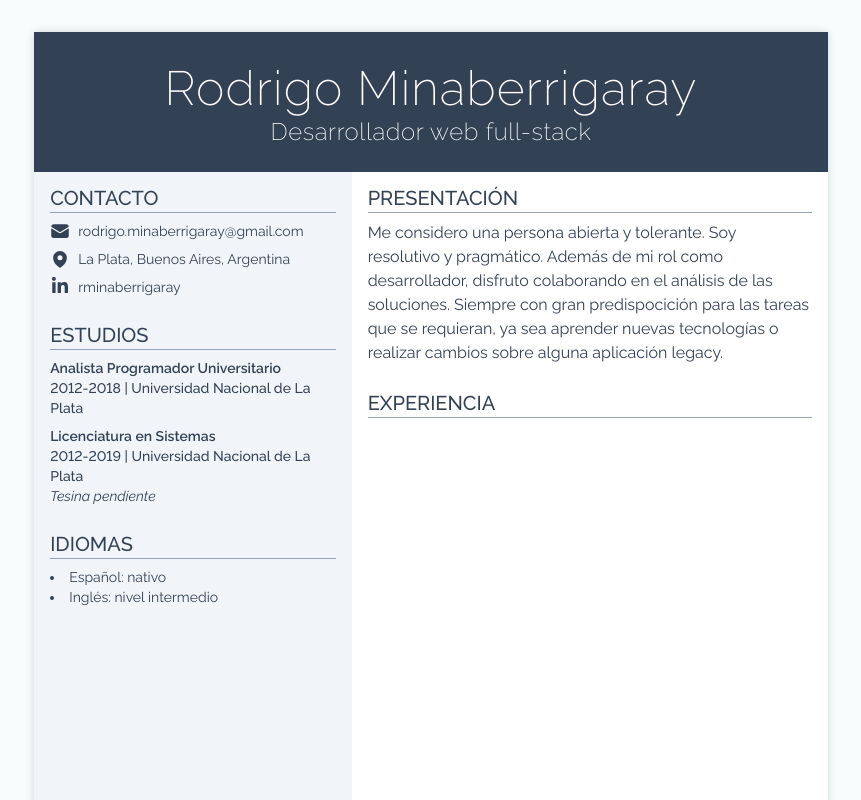
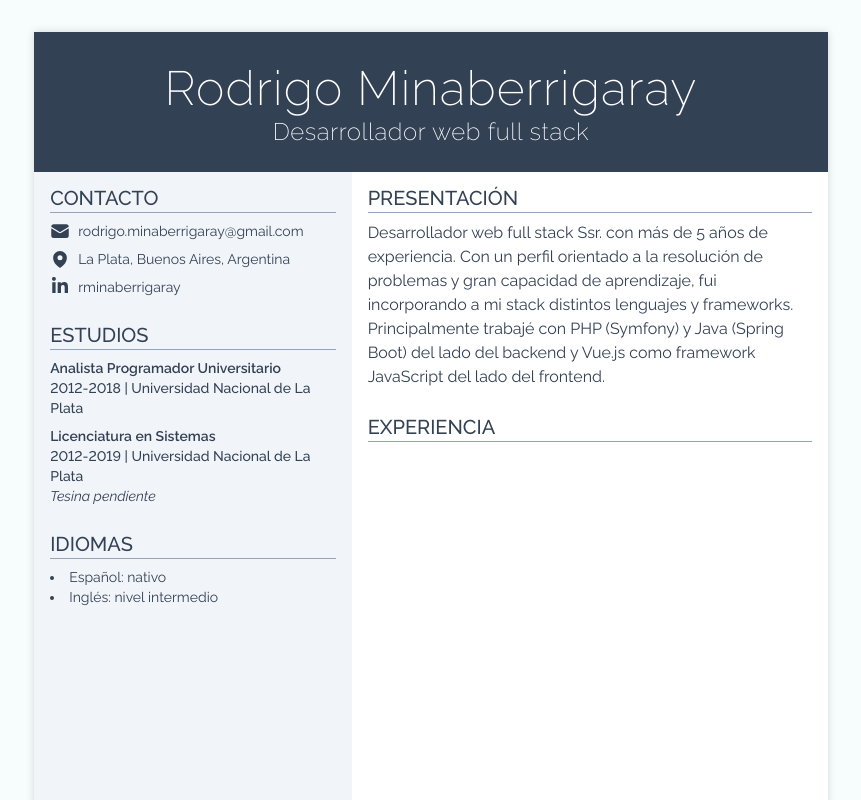
Before and after one commit to rminaberrigaray/resume, a Vue app: page / in a window 1280 px wide. Shown: the top 800 px of the page, without its empty margins (209-1070 px from the left). Built offline with nearby package versions, Linux system fonts and the light colour scheme.

Commit message:
edit description

```diff
--- a/src/App.vue
+++ b/src/App.vue
@@ -18,7 +18,7 @@
             Rodrigo Minaberrigaray
           </h1>
           <h2 class="text-2xl font-extralight tracking-wide text-white text-center">
-            Desarrollador web full-stack
+            Desarrollador web full stack
           </h2>
         </div>
       </header>
@@ -89,10 +89,10 @@
               Presentación
             </h3>
             <p class="text-base">
-              Me considero una persona abierta y tolerante. Soy resolutivo y pragmático.
-              Además de mi rol como desarrollador, disfruto colaborando en el análisis de las soluciones.
-              Siempre con gran predispocición para las tareas que se requieran, ya sea aprender
-              nuevas tecnologías o realizar cambios sobre alguna aplicación legacy.
+              Desarrollador web full stack Ssr. con más de 5 años de experiencia.
+              Con un perfil orientado a la resolución de problemas y gran capacidad de aprendizaje,
+              fui incorporando a mi stack distintos lenguajes y frameworks. Principalmente trabajé con PHP (Symfony) y
+              Java (Spring Boot) del lado del backend y Vue.js como framework JavaScript del lado del frontend.
             </p>
           </section>
           <section class="space-y-2">
```
